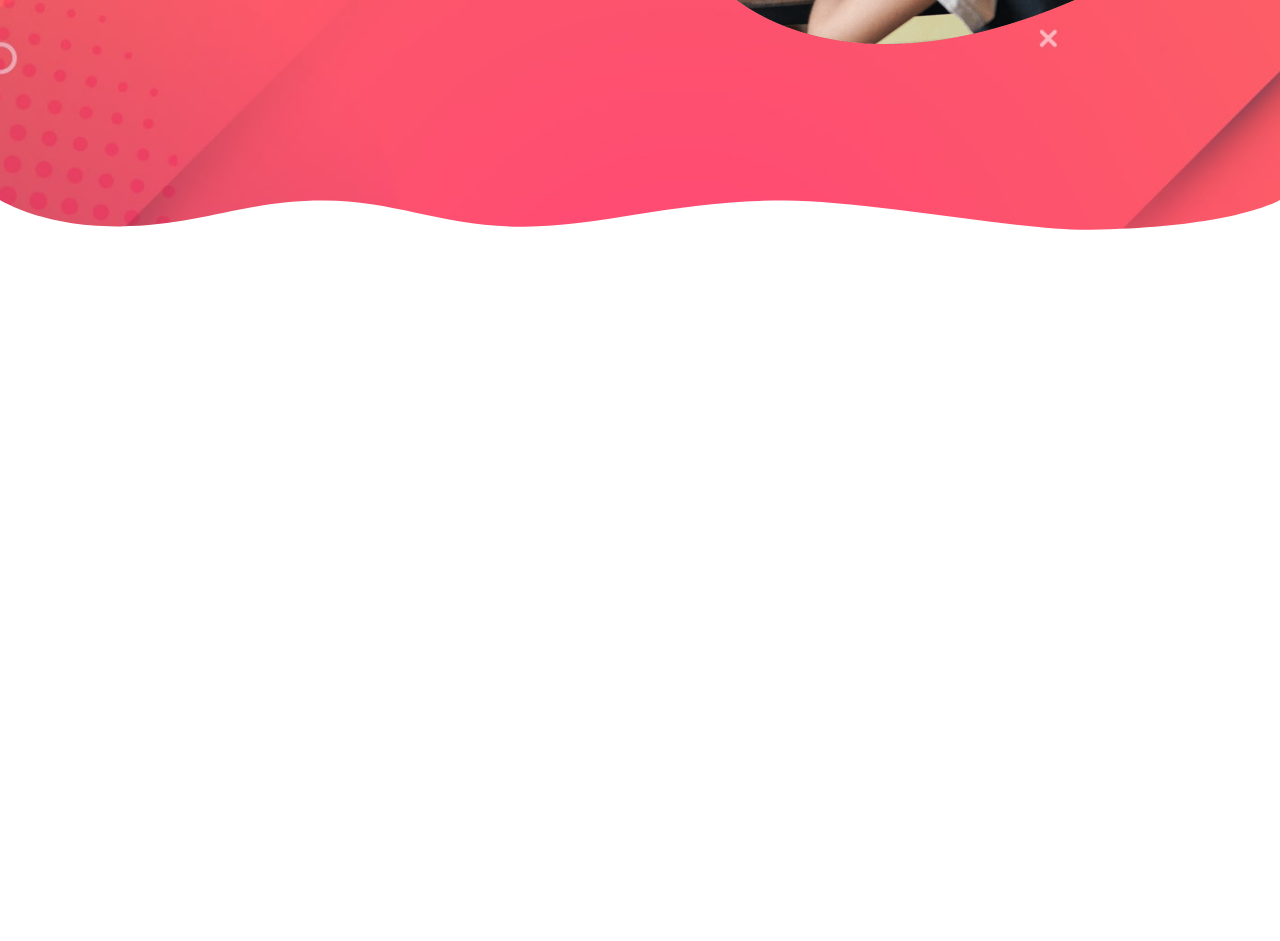
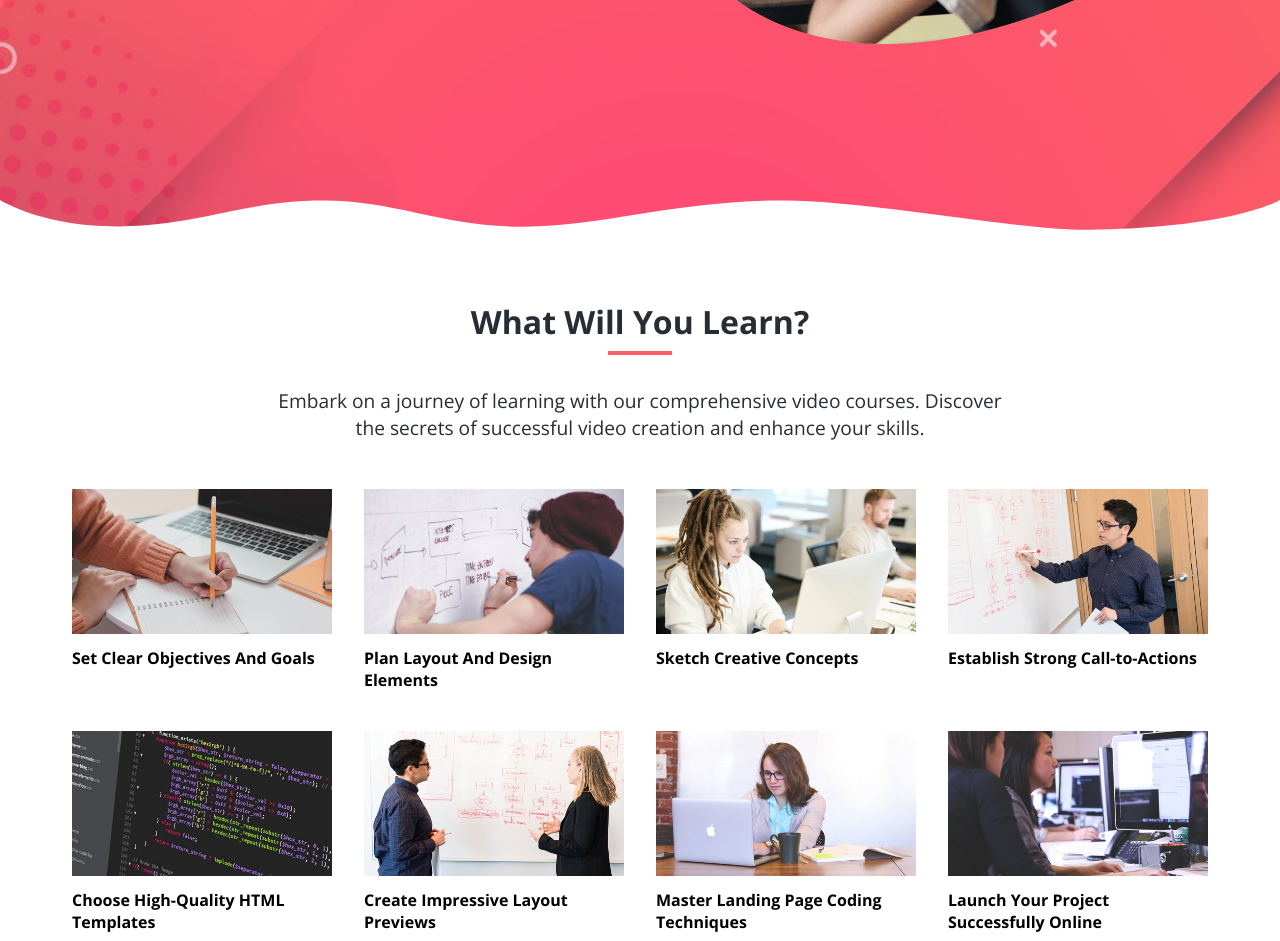
Before and after one commit to AhmedMiDo75/tutor-website, a plain HTML site: page index.html in a window 1280 px wide. Shown: the part 709-1650 px from the top of the page. Before the commit the page ends 1009 px from the top, so only its background shows below. Drawn offline with nearby package versions, Linux system fonts and the light colour scheme.

Commit message:
learn-section-finished

```diff
--- a/CSS/Styles.CSS
+++ b/CSS/Styles.CSS
@@ -61,6 +61,32 @@ img {
   color: white;
   border-color: white;
 }
+
+.section-header {
+  max-width: 750px;
+  margin: 0 auto;
+  text-align: center;
+  margin-bottom: 3rem;
+}
+
+.section-header h2 {
+  font-size: 2rem;
+  font-weight: 700;
+  color: var(--dark-color);
+  margin-bottom: 0.5rem;
+}
+
+.section-header p {
+  font-size: 1.2rem;
+  color: var(--dark-color);
+}
+
+.heading-border {
+  width: 64px;
+  height: 4px;
+  background-color: var(--primary-color);
+  margin: 0 auto 2rem;
+}
 /* Header */
 header {
   background: transparent;
@@ -76,7 +102,7 @@ header {
 }
 
 .navbar.navbar-scroll {
-  background-color: rgba(235, 77, 85, 0.7);
+  background-color: rgba(235, 77, 85, 0.8);
   /* its similar to filter property */
   backdrop-filter: blur(10px);
 }
@@ -198,6 +224,28 @@ header .logo {
   height: 100px;
 }
 
+/* Learn Section */
+.topics {
+  display: grid;
+  /* its dynamic you dont need to fix the size in media query */
+  /* if you made it repeat (4, 1fr) you will need to fix it in media query and lower the columns */
+  grid-template-columns: repeat(auto-fill, minmax(250px, 1fr));
+  gap: 2rem;
+}
+
+.topic img {
+  transition: transform 0.3s;
+}
+
+.topic h3 {
+  font-size: 1rem;
+  font-weight: 700;
+  margin: 0.5rem 0;
+}
+
+.topic img:hover {
+  transform: scale(1.1);
+}
 /* Media Queries */
 @media (max-width: 1200px) {
   .hero .hero-flex {
--- a/index.html
+++ b/index.html
@@ -108,6 +108,86 @@
         />
       </svg>
     </section>
+    <!-- Learn Section -->
+    <section class="learn">
+      <div class="container">
+        <div class="section-header">
+          <h2>What Will You Learn?</h2>
+          <div class="heading-border"></div>
+          <p>
+            Embark on a journey of learning with our comprehensive video
+            courses. Discover the secrets of successful video creation and
+            enhance your skills.
+          </p>
+        </div>
+        <div class="topics">
+          <div class="topic">
+            <div class="topic-image">
+              <img src="Images/description-1.jpg" alt="topic" />
+            </div>
+            <div class="topic-text">
+              <h3>Set Clear Objectives And Goals</h3>
+            </div>
+          </div>
+          <div class="topic">
+            <div class="topic-image">
+              <img src="Images/description-2.jpg" alt="topic" />
+            </div>
+            <div class="topic-text">
+              <h3>Plan Layout And Design Elements</h3>
+            </div>
+          </div>
+          <div class="topic">
+            <div class="topic-image">
+              <img src="Images/description-3.jpg" alt="topic" />
+            </div>
+            <div class="topic-text">
+              <h3>Sketch Creative Concepts</h3>
+            </div>
+          </div>
+          <div class="topic">
+            <div class="topic-image">
+              <img src="Images/description-4.jpg" alt="topic" />
+            </div>
+            <div class="topic-text">
+              <h3>Establish Strong Call-to-Actions</h3>
+            </div>
+          </div>
+          <div class="topic">
+            <div class="topic-image">
+              <img src="Images/description-5.jpg" alt="topic" />
+            </div>
+            <div class="topic-text">
+              <h3>Choose High-Quality HTML Templates</h3>
+            </div>
+          </div>
+          <div class="topic">
+            <div class="topic-image">
+              <img src="Images/description-6.jpg" alt="topic" />
+            </div>
+            <div class="topic-text">
+              <h3>Create Impressive Layout Previews</h3>
+            </div>
+          </div>
+          <div class="topic">
+            <div class="topic-image">
+              <img src="Images/description-7.jpg" alt="topic" />
+            </div>
+            <div class="topic-text">
+              <h3>Master Landing Page Coding Techniques</h3>
+            </div>
+          </div>
+          <div class="topic">
+            <div class="topic-image">
+              <img src="Images/description-8.jpg" alt="topic" />
+            </div>
+            <div class="topic-text">
+              <h3>Launch Your Project Successfully Online</h3>
+            </div>
+          </div>
+        </div>
+      </div>
+    </section>
     <script src="Javascript/main.js"></script>
   </body>
 </html>
```
